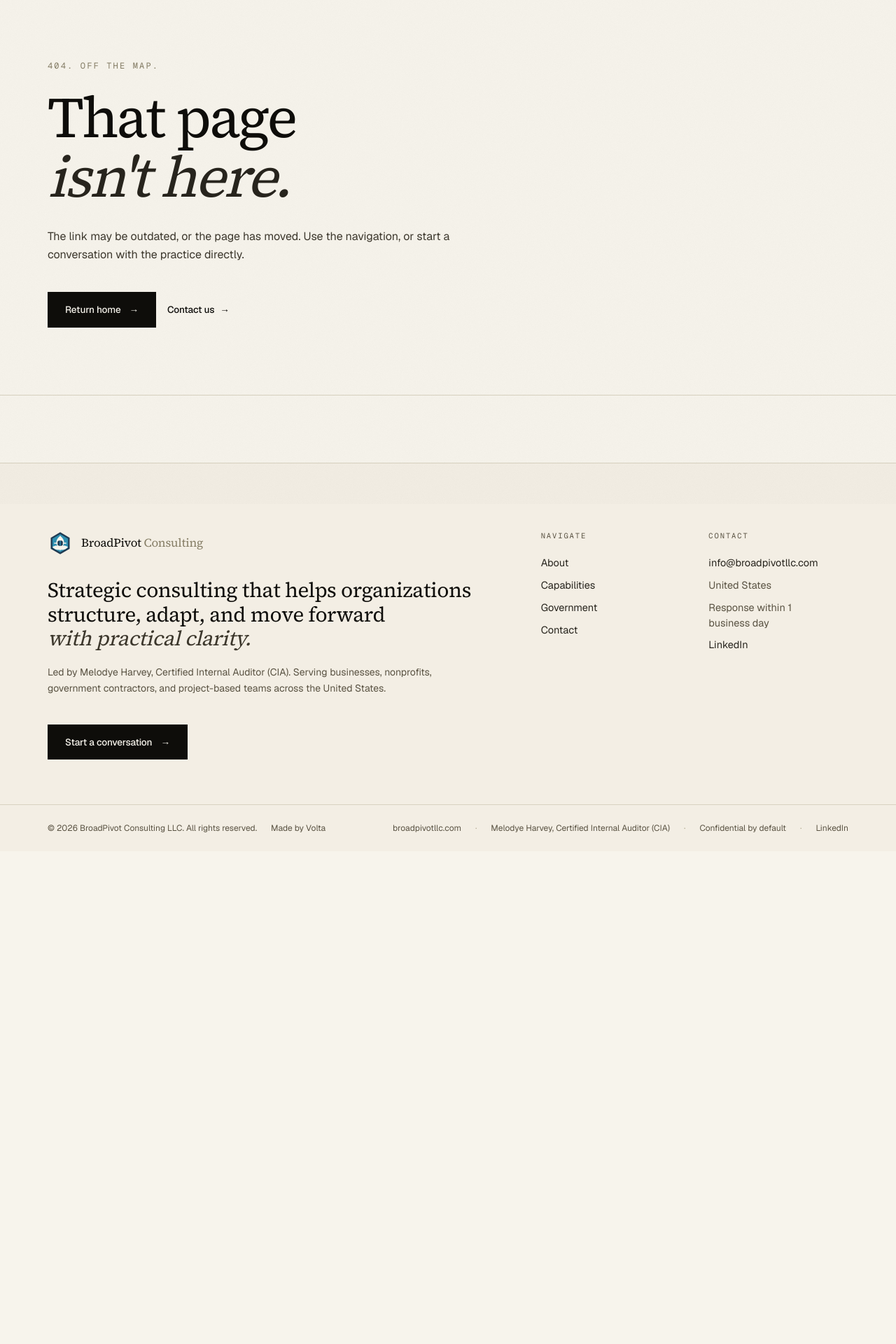
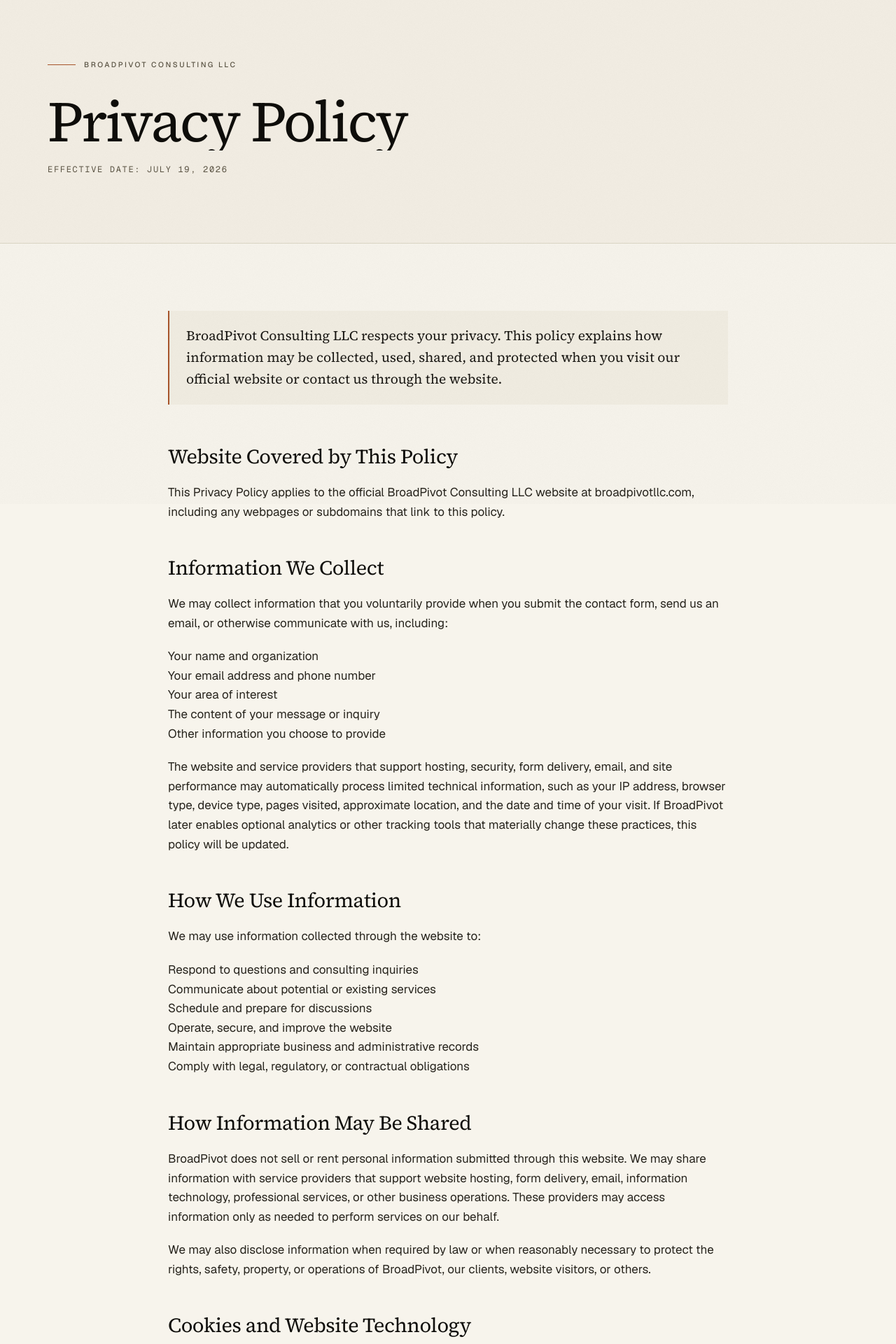
Before and after one commit to Volta-NYC/broadpivot-consulting-llc, a Next.js app: page /privacy-policy in a window 1280 px wide. Before the commit this address had no page. Shown: the part 80-2000 px from the top of the page at 70% size. Before the commit the page ends 1296 px from the top, so only its background shows below. Built offline with nearby package versions, Linux system fonts and the light colour scheme.

Commit message:
feat: publish privacy policy

```diff
--- a/src/app/about/page.tsx
+++ b/src/app/about/page.tsx
@@ -289,9 +289,9 @@
       <section className="py-24 lg:py-28">
         <div className="wrap">
           <h3 className="display-sm max-w-2xl">
-            Ready to work with a consulting partner that
+            Ready to turn complex priorities into
             {" "}
-            <span className="italic text-ink-600">actually shows up?</span>
+            <span className="italic text-ink-600">practical progress?</span>
           </h3>
           <p className="mt-6 text-ink-600 max-w-xl leading-relaxed">
             Every engagement is led personally by Melodye Harvey, Certified Internal Auditor (CIA). Reach out to discuss your goals.
--- a/src/app/capabilities/page.tsx
+++ b/src/app/capabilities/page.tsx
@@ -30,7 +30,7 @@
             Six disciplines.
             {" "}
             <span className="italic text-ink-700 leading-[1.1] pb-1 inline-block">
-              One trusted partner.
+              One coordinated approach.
             </span>
           </h1>
 
--- a/src/app/contact/page.tsx
+++ b/src/app/contact/page.tsx
@@ -25,8 +25,7 @@
           </h1>
 
           <p className="lede mt-8 max-w-2xl">
-            Share a few details about your environment and goals. We respond
-            within one business day, confidentially.
+            Share a few details about your environment and goals. We respond within one business day.
           </p>
         </div>
       </section>
@@ -83,6 +82,9 @@
                   className="mt-3 min-h-[170px] w-full bg-transparent border-b border-ink-300 py-3 text-[15px] text-ink-900 placeholder:text-ink-400 focus:border-ink-900 focus:outline-none resize-none leading-relaxed"
                   placeholder="Briefly describe your environment, timeline, and what success looks like."
                 />
+                <p className="mt-4 border-l-2 border-accent-warm pl-4 text-[13px] text-ink-600 leading-relaxed">
+                  Please do not submit sensitive personal, financial, health, security, or confidential information through this form.
+                </p>
               </div>
 
               <div className="pt-2 flex items-center gap-6 flex-wrap">
@@ -121,13 +123,6 @@
               <div className="mono-label">Response</div>
               <p className="mt-3 text-ink-700 text-[15px]">Within one business day.</p>
             </div>
-            <div>
-              <div className="mono-label">Confidentiality</div>
-              <p className="mt-3 text-ink-700 text-[15px]">
-                Inbound inquiries are treated as confidential by default. NDAs
-                are available on request before substantive discussion.
-              </p>
-            </div>
           </aside>
         </div>
       </section>
--- a/src/app/page.tsx
+++ b/src/app/page.tsx
@@ -154,9 +154,9 @@
             <span className="eyebrow">Practice areas</span>
           </div>
           <h2 className="display-sm max-w-3xl">
-            Six disciplines. One trusted
+            Six disciplines. One coordinated
             {" "}
-            <span className="italic text-ink-600">consulting partner.</span>
+            <span className="italic text-ink-600">approach.</span>
           </h2>
           <p className="mt-6 text-ink-600 leading-relaxed max-w-2xl">
             Every engagement receives direct senior-level leadership and
@@ -335,7 +335,7 @@
               <h2 className="display-sm max-w-3xl">
                 Discuss your roadmap,
                 {" "}
-                <span className="italic text-ink-600">confidentially.</span>
+                <span className="italic text-ink-600">with clarity.</span>
               </h2>
               <p className="mt-6 text-ink-600 max-w-xl leading-relaxed">
                 Tell us about your environment, organization, and what success looks like.
@@ -356,7 +356,6 @@
               {[
                 { label: "Direct", value: "info@broadpivotllc.com", href: "mailto:info@broadpivotllc.com" },
                 { label: "Response time", value: "Within one business day" },
-                { label: "Confidentiality", value: "Inquiries treated confidential by default" },
                 { label: "Location", value: "United States · Remote-first" },
               ].map((item) => (
                 <div key={item.label}>
--- /dev/null
+++ b/src/app/privacy-policy/page.tsx
@@ -0,0 +1,115 @@
+import type { Metadata } from "next";
+
+export const metadata: Metadata = { title: "Privacy Policy" };
+
+const collectedInformation = [
+  "Your name and organization",
+  "Your email address and phone number",
+  "Your area of interest",
+  "The content of your message or inquiry",
+  "Other information you choose to provide",
+];
+
+const informationUses = [
+  "Respond to questions and consulting inquiries",
+  "Communicate about potential or existing services",
+  "Schedule and prepare for discussions",
+  "Operate, secure, and improve the website",
+  "Maintain appropriate business and administrative records",
+  "Comply with legal, regulatory, or contractual obligations",
+];
+
+export default function PrivacyPolicyPage() {
+  return (
+    <>
+      <section className="border-b border-ink-200/80 bg-paperDeep/50">
+        <div className="wrap py-20 lg:py-24">
+          <div className="flex items-center gap-3">
+            <span className="h-px w-10 bg-accent-warm" />
+            <span className="eyebrow">BroadPivot Consulting LLC</span>
+          </div>
+          <h1 className="display mt-8">Privacy Policy</h1>
+          <p className="mt-5 font-mono text-[12px] uppercase tracking-[0.14em] text-ink-500">
+            Effective Date: July 19, 2026
+          </p>
+        </div>
+      </section>
+
+      <article className="wrap py-16 lg:py-24 max-w-4xl">
+        <div className="border-l-2 border-accent-warm bg-paperDeep/60 px-6 py-5 font-serif text-[1.2rem] leading-relaxed text-ink-800">
+          BroadPivot Consulting LLC respects your privacy. This policy explains how information may be collected, used, shared, and protected when you visit our official website or contact us through the website.
+        </div>
+
+        <div className="mt-14 space-y-12 body-prose text-ink-700">
+          <PolicySection title="Website Covered by This Policy">
+            <p>This Privacy Policy applies to the official BroadPivot Consulting LLC website at broadpivotllc.com, including any webpages or subdomains that link to this policy.</p>
+          </PolicySection>
+
+          <PolicySection title="Information We Collect">
+            <p>We may collect information that you voluntarily provide when you submit the contact form, send us an email, or otherwise communicate with us, including:</p>
+            <ul>{collectedInformation.map((item) => <li key={item}>{item}</li>)}</ul>
+            <p>The website and service providers that support hosting, security, form delivery, email, and site performance may automatically process limited technical information, such as your IP address, browser type, device type, pages visited, approximate location, and the date and time of your visit. If BroadPivot later enables optional analytics or other tracking tools that materially change these practices, this policy will be updated.</p>
+          </PolicySection>
+
+          <PolicySection title="How We Use Information">
+            <p>We may use information collected through the website to:</p>
+            <ul>{informationUses.map((item) => <li key={item}>{item}</li>)}</ul>
+          </PolicySection>
+
+          <PolicySection title="How Information May Be Shared">
+            <p>BroadPivot does not sell or rent personal information submitted through this website. We may share information with service providers that support website hosting, form delivery, email, information technology, professional services, or other business operations. These providers may access information only as needed to perform services on our behalf.</p>
+            <p>We may also disclose information when required by law or when reasonably necessary to protect the rights, safety, property, or operations of BroadPivot, our clients, website visitors, or others.</p>
+          </PolicySection>
+
+          <PolicySection title="Cookies and Website Technology">
+            <p>The website may use cookies or similar technologies that are necessary for site operation, security, and performance. BroadPivot does not use this website to sell personal information or for targeted advertising. If optional analytics or other tracking technologies are added, this policy will be updated as appropriate.</p>
+          </PolicySection>
+
+          <PolicySection title="Data Retention">
+            <p>We retain information only for as long as reasonably necessary to respond to inquiries, provide services, maintain appropriate records, resolve disputes, enforce agreements, and meet legal or contractual obligations.</p>
+          </PolicySection>
+
+          <PolicySection title="Data Security">
+            <p>BroadPivot uses reasonable administrative and technical measures to protect information. However, no website, email transmission, or electronic storage system can be guaranteed to be completely secure.</p>
+            <p className="border-l-2 border-accent-warm bg-paperDeep/60 px-6 py-5 font-semibold text-ink-900">Please do not submit sensitive personal, financial, health, security, or confidential information through the website contact form.</p>
+          </PolicySection>
+
+          <PolicySection title="Your Choices">
+            <p>You may contact BroadPivot to ask about, correct, or request deletion of personal information you have submitted, subject to applicable legal, contractual, security, and recordkeeping requirements.</p>
+          </PolicySection>
+
+          <PolicySection title="Children’s Privacy">
+            <p>This website is intended for business and professional audiences and is not directed to children under 13. BroadPivot does not knowingly collect personal information from children under 13.</p>
+          </PolicySection>
+
+          <PolicySection title="Links to Other Websites">
+            <p>The website may contain links to third-party websites, such as LinkedIn. BroadPivot is not responsible for the privacy practices or content of external websites. Visitors should review the privacy notices of those sites.</p>
+          </PolicySection>
+
+          <PolicySection title="Changes to This Policy">
+            <p>We may update this Privacy Policy to reflect changes in our website, services, technology, or legal requirements. The effective date at the top of the policy will be updated when changes are made.</p>
+          </PolicySection>
+
+          <PolicySection title="Contact Us">
+            <p>For questions or requests related to this Privacy Policy, please contact:</p>
+            <address className="not-italic leading-relaxed">
+              <strong>BroadPivot Consulting LLC</strong><br />
+              Email: <a href="mailto:info@broadpivotllc.com">info@broadpivotllc.com</a><br />
+              Website: broadpivotllc.com<br />
+              United States
+            </address>
+          </PolicySection>
+        </div>
+      </article>
+    </>
+  );
+}
+
+function PolicySection({ title, children }: { title: string; children: React.ReactNode }) {
+  return (
+    <section>
+      <h2 className="font-serif text-[1.8rem] leading-tight tracking-tightish text-ink-900">{title}</h2>
+      <div className="mt-5 space-y-5 leading-relaxed">{children}</div>
+    </section>
+  );
+}
--- a/src/components/Footer.tsx
+++ b/src/components/Footer.tsx
@@ -98,7 +98,13 @@
             <span className="text-ink-300">·</span>
             <span>Melodye Harvey, Certified Internal Auditor (CIA)</span>
             <span className="text-ink-300">·</span>
-            <span>Confidential by default</span>
+            <Link
+              href="/privacy-policy"
+              className="hover:text-ink-900"
+              style={{ transition: "color 200ms var(--ease-drawer)" }}
+            >
+              Privacy Policy
+            </Link>
             <span className="text-ink-300">·</span>
             <a
               href={site.linkedin}
```
